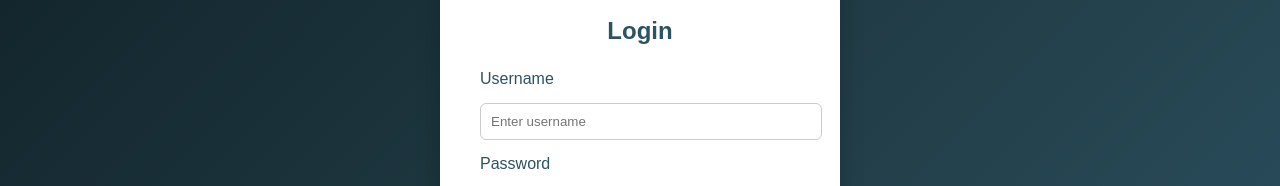
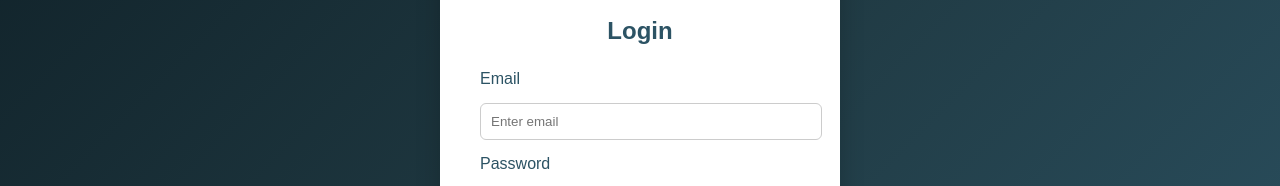
Before and after one commit to Siddharth2k14/Task-Manager, a React (Vite) app in the folder frontend/: page /login in a window 1280 px wide. Shown: the part 230-416 px from the top of the page. Built offline with nearby package versions, Linux system fonts and the light colour scheme; no server answers.

Commit message:
Adding the backend files

```diff
--- a/frontend/src/components/Login Page/Login.tsx
+++ b/frontend/src/components/Login Page/Login.tsx
@@ -5,9 +5,9 @@ import { login } from "../../redux/authSlice";
 import { Link, useNavigate } from "react-router-dom";
 
 const Login = () => {
-  const [name, setName] = useState<string>("");
+  const [email, setEmail] = useState<string>("");
   const [password, setPassword] = useState<string>("");
-  const [errors, setErrors] = useState<{ name?: string; password?: string }>({});
+  const [errors, setErrors] = useState<{ email?: string; password?: string }>({});
   const [loading, setLoading] = useState<boolean>(false);
   const [timer, setTimer] = useState<number>(0);
 
@@ -36,10 +36,12 @@ const Login = () => {
 
   // Form validation
   const validateForm = () => {
-    const newErrors: { name?: string; password?: string } = {};
+    const newErrors: { email?: string; password?: string } = {};
 
-    if (!name) {
-      newErrors.name = "Username is required";
+    if (!email) {
+      newErrors.email = "Email is required";
+    } else if (!/\S+@\S+\.\S+/.test(email)) {
+      newErrors.email = "Email address is invalid";
     }
 
     if (!password) {
@@ -70,7 +72,7 @@ const Login = () => {
             "Content-Type": "application/json",
           },
           body: JSON.stringify({
-            name,
+            email,
             password,
           }),
         }
@@ -119,14 +121,14 @@ const Login = () => {
 
         <form onSubmit={handleSubmit} className="login-form">
 
-          <label className="form-label">Username</label>
+          <label className="form-label">Email</label>
           <input
-            type="text"
-            placeholder="Enter username"
-            value={name}
-            onChange={(e) => setName(e.target.value)}
+            type="email"
+            placeholder="Enter email"
+            value={email}
+            onChange={(e) => setEmail(e.target.value)}
           />
-          {errors.name && <p className="error">{errors.name}</p>}
+          {errors.email && <p className="error">{errors.email}</p>}
 
           <label className="form-label">Password</label>
           <input
```
